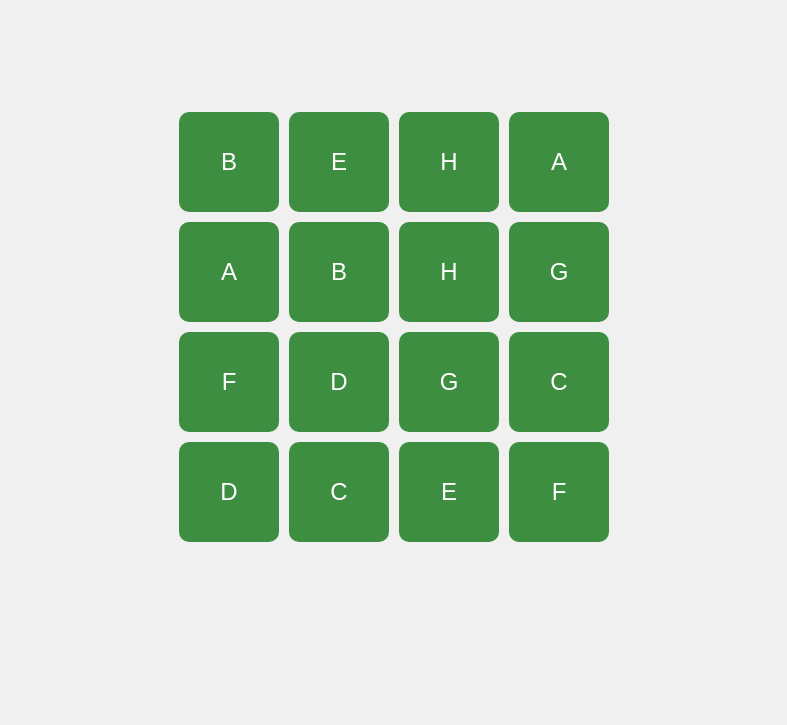
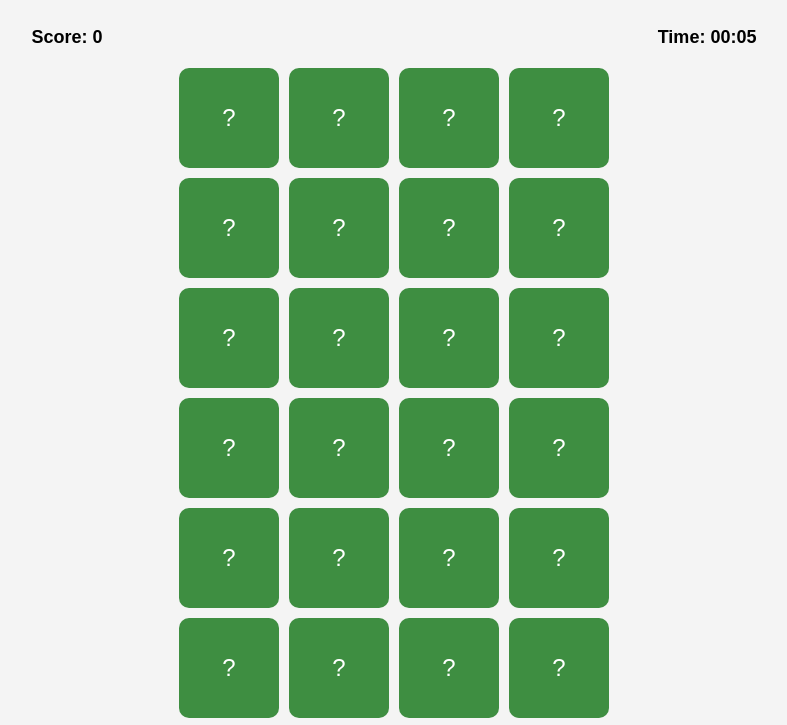
Before and after one commit to pdxmanu/neuronaut, a plain HTML site: page memorygame/index.html in a window 1280 px wide. Shown: the part 73-798 px from the top of the page, without its empty margins (246-1033 px from the left). Drawn offline with Linux system fonts and the light colour scheme.

Commit message:
Update index.html

```diff
--- a/memorygame/index.html
+++ b/memorygame/index.html
@@ -8,11 +8,11 @@
         body {
             font-family: Arial, sans-serif;
             display: flex;
-      justify-content: center;
+            flex-direction: column;
             align-items: center;
             height: 100vh;
             margin: 0;
-      background-color: #f0f0f0;
+            background-color: #f4f4f4;
         }
 
         .game-container {
@@ -20,6 +20,7 @@
             grid-template-columns: repeat(4, 100px);
             gap: 10px;
             justify-items: center;
+            margin-top: 20px;
         }
 
         .card {
@@ -33,37 +34,81 @@
             color: white;
             cursor: pointer;
             border-radius: 10px;
+            transition: transform 0.3s;
         }
 
         .card.flipped {
             background-color: #fff;
             color: #000;
         }
+
+        .card.matched {
+            background-color: #4CAF50;
+        }
+
+        .header {
+            display: flex;
+            justify-content: space-around;
+            width: 100%;
+            margin-top: 20px;
+        }
+
+        .score, .timer {
+            font-size: 18px;
+            font-weight: bold;
+        }
+
+        .game-over {
+            font-size: 24px;
+            font-weight: bold;
+            color: red;
+            display: none;
+        }
+
     </style>
 </head>
 <body>
+    <h1>Memory Game</h1>
+    <div class="header">
+        <div class="score">Score: <span id="score">0</span></div>
+        <div class="timer">Time: <span id="time">00:00</span></div>
+    </div>
+
     <div class="game-container" id="game-container"></div>
+
+    <div class="game-over" id="game-over">You Win! Time Taken: <span id="final-time"></span></div>
 
     <script>
         const gameContainer = document.getElementById("game-container");
+        const scoreElement = document.getElementById("score");
+        const timeElement = document.getElementById("time");
+        const gameOverElement = document.getElementById("game-over");
+        const finalTimeElement = document.getElementById("final-time");
 
-    const cardValues = ["A", "B", "C", "D", "E", "F", "G", "H"];
-    const shuffledCards = [...cardValues, ...cardValues].sort(() => Math.random() - 0.5);
+        let cardValues = [1, 2, 3, 4, 5, 6, 7, 8, 9, 10, 11, 12, 13, 14, 15, 16];
+        let shuffledCards = [...cardValues, ...cardValues].sort(() => Math.random() - 0.5);
 
         let flippedCards = [];
         let matchedCards = [];
+        let score = 0;
+        let startTime = Date.now();
+        let timerInterval;
 
+        // Create a card element
         function createCard(value) {
             const card = document.createElement("div");
             card.classList.add("card");
-      card.textContent = value;
+            card.dataset.value = value;
+            card.textContent = "?" // Initially display "?" for hidden state
             card.addEventListener("click", flipCard);
             return card;
         }
 
+        // Flip a card
         function flipCard() {
             if (flippedCards.length < 2 && !this.classList.contains("flipped")) {
                 this.classList.add("flipped");
+                this.textContent = this.dataset.value;
                 flippedCards.push(this);
 
                 if (flippedCards.length === 2) {
@@ -72,28 +117,64 @@
             }
         }
 
+        // Check if two flipped cards match
         function checkMatch() {
             const [card1, card2] = flippedCards;
-      if (card1.textContent === card2.textContent) {
+
+            if (card1.dataset.value === card2.dataset.value) {
                 matchedCards.push(card1, card2);
+                score++;
+                scoreElement.textContent = "Score: " + score;
                 flippedCards = [];
+
+                // Mark cards as matched
+                card1.classList.add("matched");
+                card2.classList.add("matched");
+
+                // Check if all cards are matched
+                if (matchedCards.length === shuffledCards.length) {
+                    stopTimer();
+                    gameOverElement.style.display = "block";
+                    finalTimeElement.textContent = formatTime(Date.now() - startTime);
+                }
             } else {
                 setTimeout(() => {
                     card1.classList.remove("flipped");
                     card2.classList.remove("flipped");
+                    card1.textContent = "?";
+                    card2.textContent = "?";
                     flippedCards = [];
                 }, 1000);
             }
-
-      if (matchedCards.length === shuffledCards.length) {
-        setTimeout(() => alert("You Win!"), 500);
-      }
         }
 
+        // Timer function to track time
+        function startTimer() {
+            timerInterval = setInterval(() => {
+                const elapsedTime = Date.now() - startTime;
+                timeElement.textContent = formatTime(elapsedTime);
+            }, 1000);
+        }
+
+        function stopTimer() {
+            clearInterval(timerInterval);
+        }
+
+        function formatTime(ms) {
+            const date = new Date(ms);
+            return date.toISOString().substr(14, 5); // format as MM:SS
+        }
+
+        // Initialize the game
+        function initGame() {
             shuffledCards.forEach(value => {
                 const card = createCard(value);
                 gameContainer.appendChild(card);
             });
+            startTimer();
+        }
+
+        initGame();
     </script>
 </body>
 </html>
```
Lines whose indentation alone changed are shown as unchanged.
